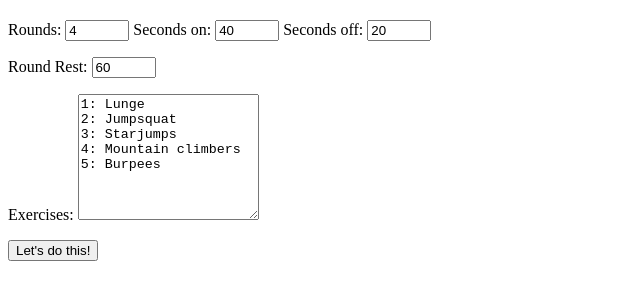
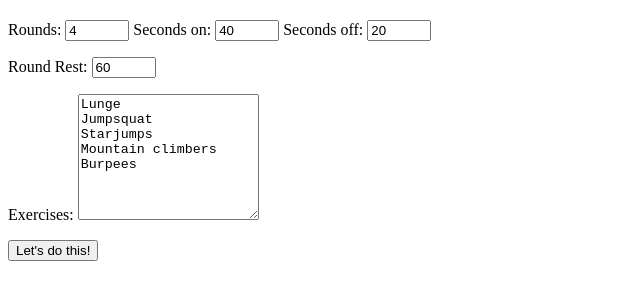
Before and after one commit to rllee/rounder, a website: page public/index.html in a window 1280 px wide. Shown: the part 46-346 px from the top of the page, without its empty margins (0-640 px from the left). Drawn offline with Linux system fonts and the light colour scheme.

```diff
--- a/public/index.html
+++ b/public/index.html
@@ -53,11 +53,11 @@
         <label for="exercises">Exercises:</label>
 
         <textarea id="exercises" name="exercises" rows="8">
-1: Lunge
-2: Jumpsquat
-3: Starjumps
-4: Mountain climbers
-5: Burpees
+Lunge
+Jumpsquat
+Starjumps
+Mountain climbers
+Burpees
         </textarea>
       </p>
       <p>
```
Also changed, not shown: public/timer.html (+8 -2 lines), 1 other file.
